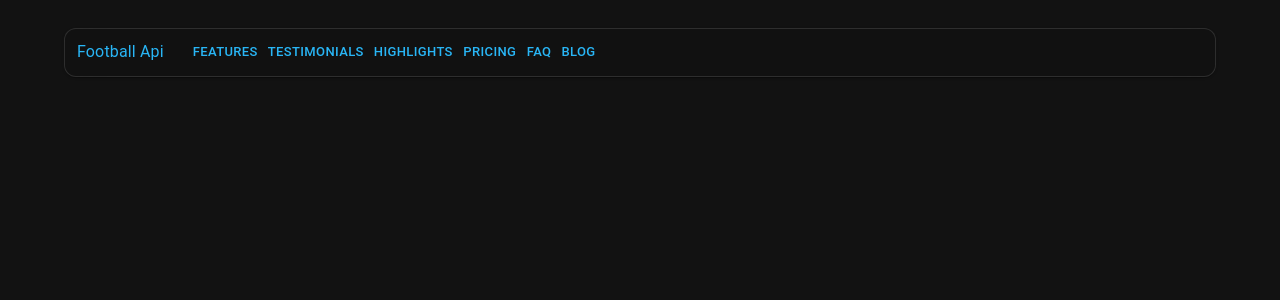
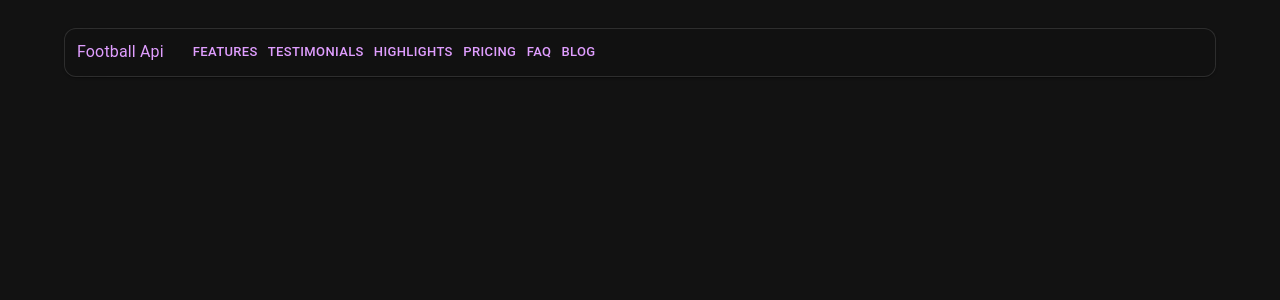
Before and after one commit to KaloyanPavlov4/React-Football-App, a React (Vite) app: page / in a window 1280 px wide. Shown: the top 300 px of the page. Built offline with nearby package versions, Linux system fonts and the light colour scheme.

Commit message:
Change theme

```diff
--- a/src/Components/Navigation.jsx
+++ b/src/Components/Navigation.jsx
@@ -48,24 +48,24 @@ export default function Navigation() {
     >
       <Container maxWidth="lg">
         <StyledToolbar variant="dense" disableGutters>
-          <Typography sx={{ mr: 3 }} color="info">Football Api</Typography>
+          <Typography sx={{ mr: 3 }} color="primary">Football Api</Typography>
           <Box sx={{ flexGrow: 1, display: { xs:'none', md:'flex' }, alignItems: 'center', px: 0 }}>
-            <Button variant="text" color="info" size="small">
+            <Button variant="text" color="primary" size="small">
                 Features
             </Button>
-            <Button variant="text" color="info" size="small">
+            <Button variant="text" color="primary" size="small">
                 Testimonials
             </Button>
-            <Button variant="text" color="info" size="small">
+            <Button variant="text" color="primary" size="small">
                 Highlights
             </Button>
-            <Button variant="text" color="info" size="small">
+            <Button variant="text" color="primary" size="small">
                 Pricing
             </Button>
-            <Button variant="text" color="info" size="small" sx={{ minWidth: 0 }}>
+            <Button variant="text" color="primary" size="small" sx={{ minWidth: 0 }}>
                 FAQ
             </Button>
-            <Button variant="text" color="info" size="small" sx={{ minWidth: 0 }}>
+            <Button variant="text" color="primary" size="small" sx={{ minWidth: 0 }}>
                 Blog
             </Button>
           </Box>
--- a/src/main.jsx
+++ b/src/main.jsx
@@ -4,15 +4,21 @@ import App from './Components/App.jsx'
 import { ThemeProvider, createTheme } from '@mui/material/styles'
 import CssBaseline from '@mui/material/CssBaseline'
 
-const darkTheme = createTheme({
+const theme = createTheme({
   palette: {
     mode: 'dark',
+    primary: {
+      main: '#e09eff',
+    },
+    secondary: {
+      main: '#fa8334',
+    },
   },
 })
 
 createRoot(document.getElementById('root')).render(
   <StrictMode>
-    <ThemeProvider theme={darkTheme}>
+    <ThemeProvider theme={theme}>
       <CssBaseline/>
       <App />
     </ThemeProvider>
```
